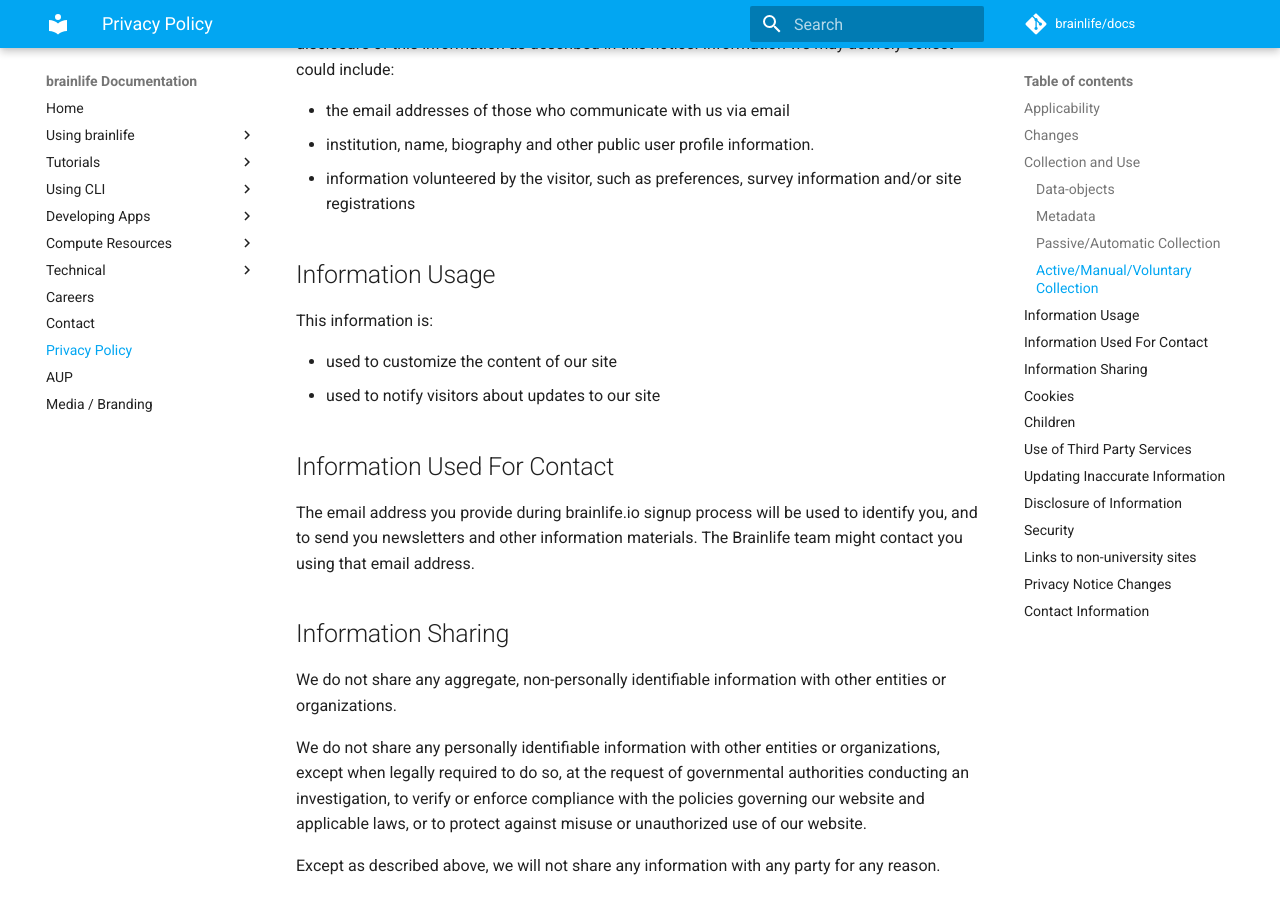
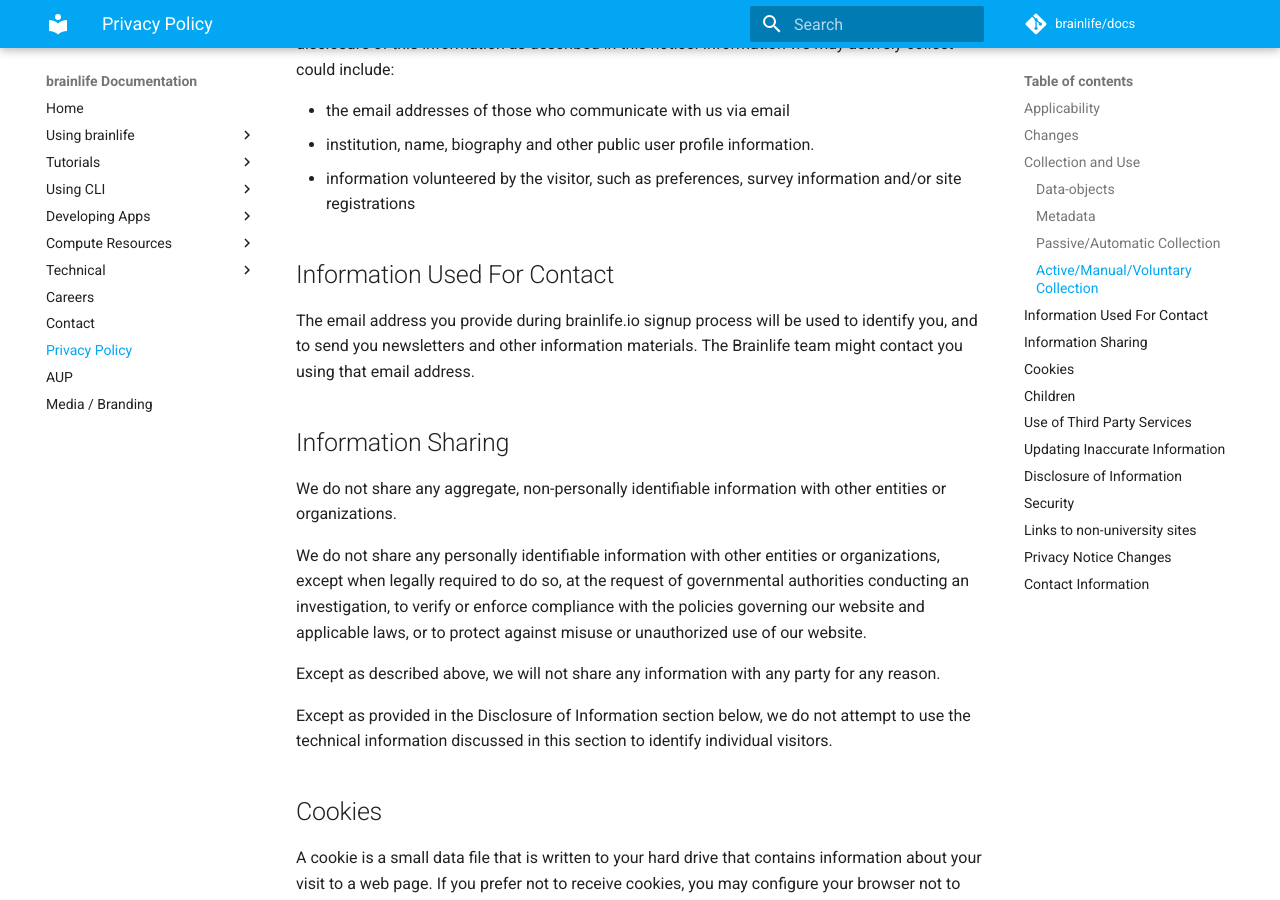
Before and after one commit to brainlife/docs, an MkDocs documentation site: the page built from docs/privacy.md, in a window 1280 px wide and 900 px high, scrolled down 2237 px. Built offline with MkDocs 1.6.1 and Material for MkDocs 9.7.7, drawn with Linux system fonts in a browser that asks for light colours; comment, search, counter and statistics services are not loaded.

Commit message:
removed #information usage section which doesn't fit with the rest

```diff
--- a/docs/privacy.md
+++ b/docs/privacy.md
@@ -58,13 +58,6 @@
 * the email addresses of those who communicate with us via email
 * institution, name, biography and other public user profile information.
 * information volunteered by the visitor, such as preferences, survey information and/or site registrations
-
-## Information Usage
-
-This information is:
-
-* used to customize the content of our site
-* used to notify visitors about updates to our site
 
 ## Information Used For Contact
 
```
